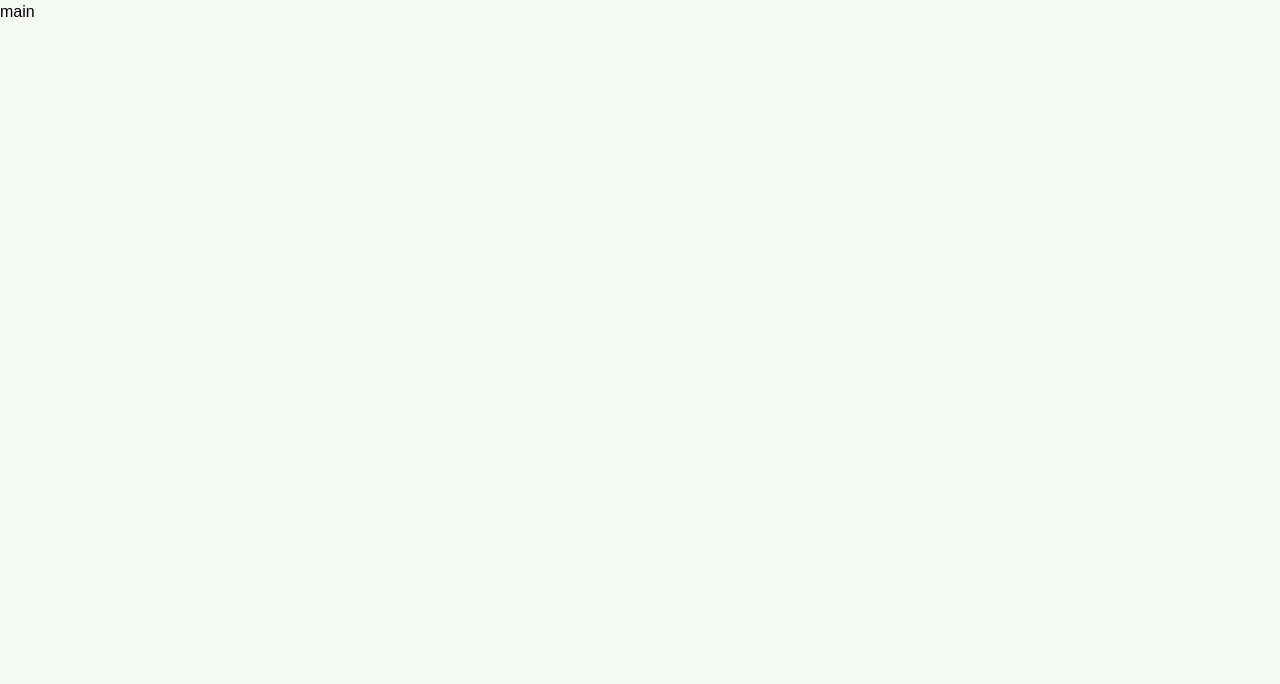
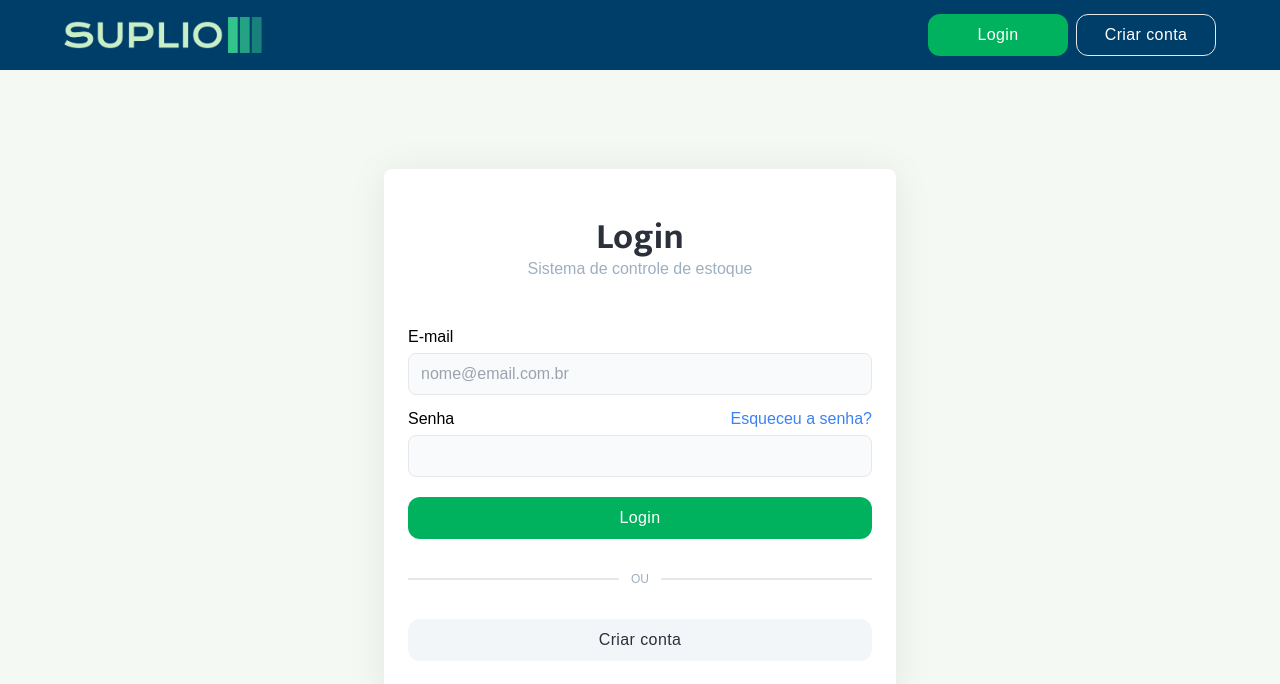
Before and after one commit to gabrielyin/Suplio, a Next.js app: page / in a window 1280 px wide. Shown: the top 684 px of the page. Built offline with nearby package versions, Linux system fonts and the light colour scheme; a web font is replaced by a local one.

Commit message:
login page

```diff
--- a/app/layout.jsx
+++ b/app/layout.jsx
@@ -1,6 +1,11 @@
+import Header from '@/components/Header/Header';
 import '../styles/globals.css';
+import VistorNav from '@/components/Header/VisitorNav';
 
 export const metadata = {
+  icons: {
+    icon: '/assets/logo/favicon.svg',
+  },
   title: 'Suplio',
   description: 'Sistema de controle de estoque',
 }
@@ -8,7 +13,17 @@ export const metadata = {
 export default function RootLayout({ children }) {
   return (
     <html lang='pt-BR'>
-      <body className='bg-background'>{children}</body>
+      <body className='bg-background'>
+
+        <Header>
+          <VistorNav />
+        </Header>
+
+        <main className='min-h-[calc(100vh-70px)] flex items-center p-3'>
+          {children}
+        </main>
+
+      </body>
     </html>
   )
 }
--- a/app/page.jsx
+++ b/app/page.jsx
@@ -1,9 +1,53 @@
+import Button from "@/components/Button";
+import Card from "@/components/Card";
+import TextInput from "@/components/TextInput";
+import Image from "next/image";
+
 export default function Home() {
   return (
-    <main>
-      <h1>
-        main
-      </h1>
-    </main>
+    <div className="w-full max-w-lg mx-auto">
+      <Card>
+
+        <div className="flex flex-col items-center my-6">
+          <h3 className="font-mukta text-4xl font-bold text-charade-900">Login</h3>
+          <h6 className="text-charade-300">Sistema de controle de estoque</h6>
+        </div>
+
+        <div className="flex flex-col gap-3 my-5">
+          <TextInput
+            label="E-mail"
+            placeholder="nome@email.com.br"
+          />
+          <label>
+            <div className="mb-1 flex justify-between">
+              <span>Senha</span>
+              <span className="text-blue-500">Esqueceu a senha?</span>
+            </div>
+            <input
+              className="w-full border p-2 rounded-lg outline-none bg-[#F9FAFB]"
+              type="password"
+            />
+          </label>
+        </div>
+
+        <Button
+          className="w-full"
+          text="Login"
+        />
+
+        <div className="flex items-center my-8">
+          <hr className="border border-1 flex-1" />
+          <span className="mx-3 text-xs text-charade-300">OU</span>
+          <hr className="border border-1 flex-1" />
+        </div>
+
+        <button
+          className="bg-charade-50 text-charade-900 py-2 rounded-xl tracking-wide border border-transparent mb-4"
+        >
+          Criar conta
+        </button>
+
+      </Card>
+    </div>
   )
 }
--- /dev/null
+++ b/app/register/page.jsx
@@ -0,0 +1,7 @@
+export default function Register() {
+    return (
+        <div>
+            Register
+        </div>
+    )
+}
--- /dev/null
+++ b/components/Button.jsx
@@ -0,0 +1,12 @@
+"use client"
+
+export default function Button({ onClick, text, width }) {
+    return (
+        <button
+            className={`bg-jade-600 text-white py-2 rounded-xl tracking-wide border border-transparent ${width}`}
+            onClick={() => onClick}
+        >
+            {text}
+        </button>
+    )
+}
--- /dev/null
+++ b/components/Card.jsx
@@ -0,0 +1,7 @@
+export default function Card({ children }) {
+    return (
+        <div className="bg-white p-6 shadow-[0_4px_39px_rgba(0,0,0,0.08)] rounded-lg flex flex-col">
+            {children}
+        </div>
+    )
+}
--- /dev/null
+++ b/components/Header/Header.jsx
@@ -0,0 +1,19 @@
+import Image from "next/image";
+
+export default function Header({ children }) {
+    return (
+        <header className="h-[70px] bg-regal-blue-900">
+            <div className="flex justify-between max-w-6xl mx-auto h-full items-center">
+                <div>
+                    <Image
+                        src="/assets/logo/logo-transparent.png"
+                        width={200}
+                        height={35.8}
+                    />
+                </div>
+
+                {children}
+            </div>
+        </header>
+    )
+}
--- /dev/null
+++ b/components/Header/VisitorNav.jsx
@@ -0,0 +1,18 @@
+import Button from "../Button";
+
+export default function VistorNav() {
+    return (
+        <nav className="flex gap-2">
+            <Button
+                width="w-[140px]"
+                text="Login"
+            />
+            <button
+                className="bg-transparent text-white py-2 w-[140px] rounded-xl tracking-wide border"
+
+            >
+                Criar conta
+            </button>
+        </nav>
+    )
+}
--- /dev/null
+++ b/components/TextInput.jsx
@@ -0,0 +1,12 @@
+export default function TextInput({ label, placeholder }) {
+    return (
+        <label className="block">
+            <span className="block mb-1">{label}</span>
+            <input
+                className="w-full border py-2 px-3 rounded-lg outline-none bg-[#F9FAFB]"
+                type="text"
+                placeholder={placeholder}
+            />
+        </label>
+    )
+}
```
Also changed, not shown: public/assets/logo/favicon.svg (added), public/assets/logo/logo-transparent.png (added).
